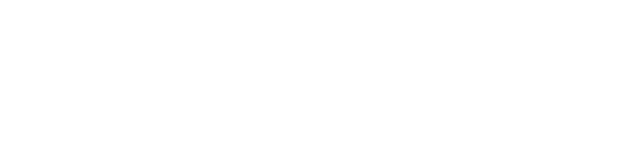
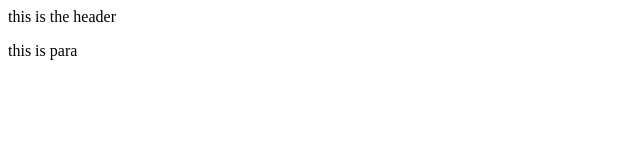
Before and after one commit to Vaishnavi-Ganesh/git-test, a plain HTML site: page index.html in a window 1280 px wide. Shown: the whole page, without its empty margins (0-640 px from the left). Drawn offline with Linux system fonts and the light colour scheme.

Commit message:
third commit

```diff
--- a/index.html
+++ b/index.html
@@ -3,5 +3,7 @@
 </head>
 <body>
 
-    <this is the body>
+    <h>this is the header<h>
+    <p>this is para<p>
+
     </body>
```
